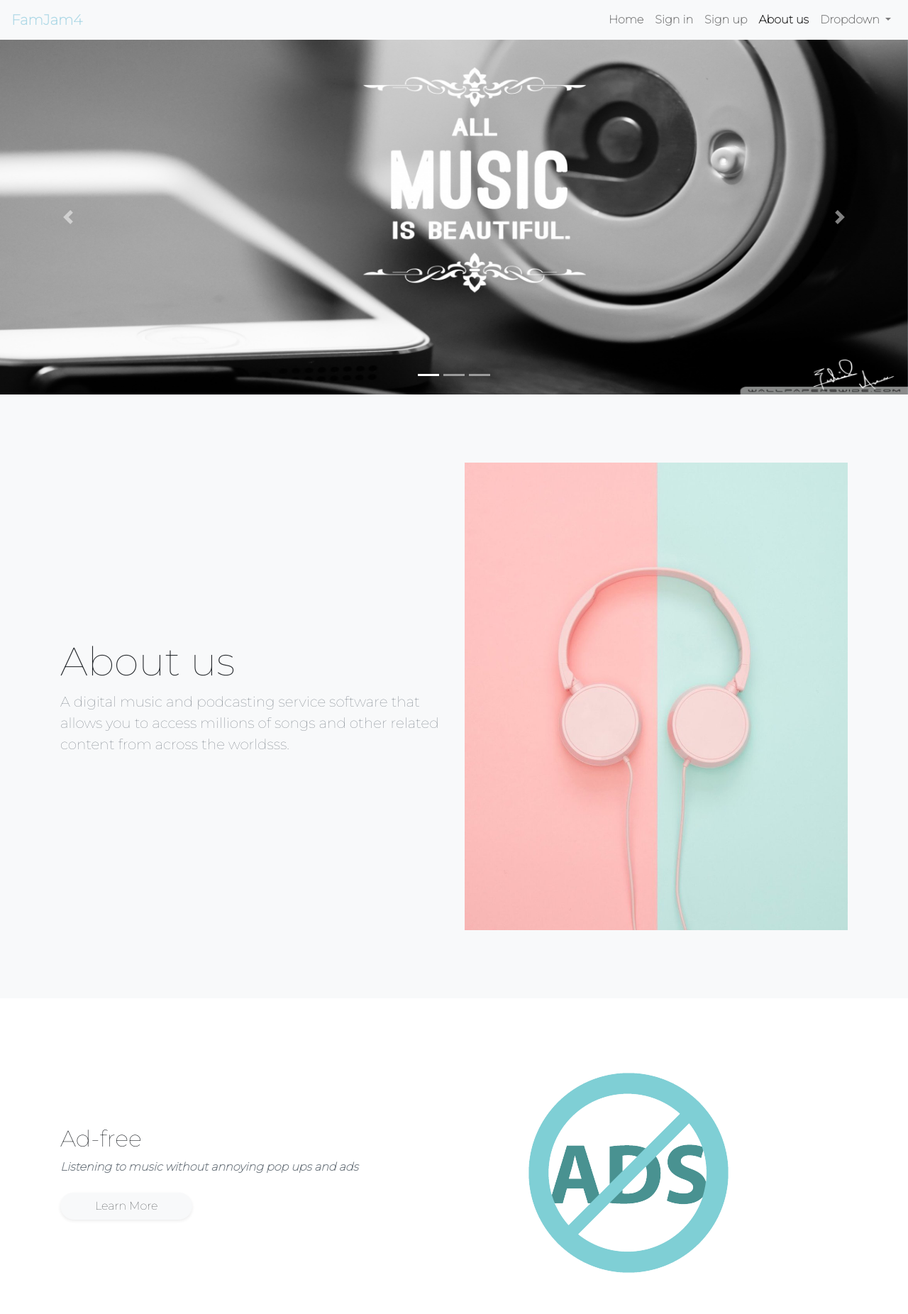
After one commit to qtn3/NewFamJamIT490, a PHP site: page /aboutus.php in a window 1280 px wide. The commit adds this page. Shown: the top 1852 px of the page at 71% size. Run offline with PHP 8.4, Linux system fonts and the light colour scheme.

Commit message:
update home with about us page

```diff
--- /dev/null
+++ b/Frontend/aboutus.php
@@ -0,0 +1,206 @@
+<!doctype html>
+<html lang="en">
+  <head>
+    <!-- Required meta tags -->
+    <meta charset="utf-8">
+    <meta name="viewport" content="width=device-width, initial-scale=1, shrink-to-fit=no">
+
+    <!-- Bootstrap CSS -->
+    <link rel="stylesheet" href="https://stackpath.bootstrapcdn.com/bootstrap/4.3.1/css/bootstrap.min.css" integrity="sha384-ggOyR0iXCbMQv3Xipma34MD+dH/1fQ784/j6cY/iJTQUOhcWr7x9JvoRxT2MZw1T" crossorigin="anonymous">
+    <link rel="stylesheet" href="css/homepage.css">
+    <link rel="preconnect" href="https://fonts.googleapis.com">
+    <link rel="preconnect" href="https://fonts.gstatic.com" crossorigin>
+    <link href="https://fonts.googleapis.com/css2?family=Montserrat:wght@100&display=swap" rel="stylesheet">
+    <title>Homepage</title>
+  </head>
+  <body>
+    <nav class="navbar navbar-expand-lg navbar-light bg-light">
+        <a class="navbar-brand" href="home.php">FamJam4</a>
+        <button class="navbar-toggler" type="button" data-toggle="collapse" data-target="#navbarSupportedContent" aria-controls="navbarSupportedContent" aria-expanded="false" aria-label="Toggle navigation">
+          <span class="navbar-toggler-icon"></span>
+        </button>
+
+        <div class="collapse navbar-collapse" id="navbarSupportedContent">
+          <ul class="navbar-nav ml-auto">
+            <li class="nav-item">
+              <a class="nav-link" href="home.php">Home <span class="sr-only">(current)</span></a>
+            </li>
+            <li class="nav-item">
+              <a class="nav-link" href="login.php">Sign in</a>
+            </li>
+            <li class="nav-item">
+                <a class="nav-link" href="register.php">Sign up</a>
+            </li>
+            <li class="nav-item active">
+                <a class="nav-link" href="#">About us</a>
+            </li>
+            <li class="nav-item dropdown">
+              <a class="nav-link dropdown-toggle" href="#" id="navbarDropdown" role="button" data-toggle="dropdown" aria-haspopup="true" aria-expanded="false">
+                Dropdown
+              </a>
+              <div class="dropdown-menu" aria-labelledby="navbarDropdown">
+                <a class="dropdown-item" href="#">Action</a>
+                <a class="dropdown-item" href="#">Another action</a>
+                <div class="dropdown-divider"></div>
+                <a class="dropdown-item" href="#">Something else here</a>
+              </div>
+            </li>
+          </ul>
+        </div>
+      </nav>
+      <div id="demo" class="carousel slide" data-ride="carousel">
+          <!-- Indicators -->
+          <ul class="carousel-indicators">
+            <li data-target="#demo" data-slide-to="0" class="active"></li>
+            <li data-target="#demo" data-slide-to="1"></li>
+            <li data-target="#demo" data-slide-to="2"></li>
+          </ul>
+          <!-- The slideshow -->
+          <div class="carousel-inner">
+            <div class="carousel-item active">
+              <img src="img/image1.jpg" alt="Los Angeles">
+            </div>
+            <div class="carousel-item">
+              <img src="img/image2.jpg" alt="Chicago">
+            </div>
+            <div class="carousel-item">
+              <img src="img/image3.jpg" alt="New York">
+            </div>
+          </div>
+          <!-- Left and right controls -->
+          <a class="carousel-control-prev" href="#demo" data-slide="prev">
+            <span class="carousel-control-prev-icon"></span>
+          </a>
+          <a class="carousel-control-next" href="#demo" data-slide="next">
+            <span class="carousel-control-next-icon"></span>
+          </a>
+    </div>
+    <div class="bg-light">
+  <div class="container py-5">
+    <div class="row h-100 align-items-center py-5">
+      <div class="col-lg-6">
+        <h1 class="display-4">About us</h1>
+        <p class="lead text-muted mb-0">A digital music and podcasting service software that allows you to access millions of songs and other related content from across the worldsss.</p>
+      </div>
+      <div class="col-lg-6 d-none d-lg-block"><img src="img/digits.jpg" alt="" class="img-fluid"></div>
+    </div>
+  </div>
+</div>
+
+<div class="bg-white py-5">
+  <div class="container py-5">
+    <div class="row align-items-center mb-5">
+      <div class="col-lg-6 order-2 order-lg-1"><i class="fa fa-bar-chart fa-2x mb-3 text-primary"></i>
+        <h2 class="font-weight-light">Ad-free</h2>
+        <p class="font-italic text-muted mb-4">Listening to music without annoying pop ups and ads</p><a href="#" class="btn btn-light px-5 rounded-pill shadow-sm">Learn More</a>
+      </div>
+      <div class="col-lg-5 px-5 mx-auto order-1 order-lg-2"><img src="img/ad.png" alt="" class="img-fluid mb-4 mb-lg-0"></div>
+    </div>
+    <div class="row align-items-center">
+      <div class="col-lg-5 px-5 mx-auto"><img src="img/nocharge.png" alt="" class="img-fluid mb-4 mb-lg-0"></div>
+      <div class="col-lg-6"><i class="fa fa-leaf fa-2x mb-3 text-primary"></i>
+        <h2 class="font-weight-light">Artist charge free</h2>
+        <p class="font-italic text-muted mb-4">No charge for the artist who wants to upload their song</p><a href="#" class="btn btn-light px-5 rounded-pill shadow-sm">Learn More</a>
+      </div>
+    </div>
+    <div class="row align-items-center mb-5">
+      <div class="col-lg-6 order-2 order-lg-1"><i class="fa fa-bar-chart fa-2x mb-3 text-primary"></i>
+        <h2 class="font-weight-light">Pay less</h2>
+        <p class="font-italic text-muted mb-4">Fewer subscription fees compared to others in the market</p><a href="#" class="btn btn-light px-5 rounded-pill shadow-sm">Learn More</a>
+      </div>
+      <div class="col-lg-5 px-5 mx-auto order-1 order-lg-2"><img src="img/payless.png" alt="" class="img-fluid mb-4 mb-lg-0"></div>
+    </div>
+    <div class="row align-items-center">
+      <div class="col-lg-5 px-5 mx-auto"><img src="img/listenoffline.png" alt="" class="img-fluid mb-4 mb-lg-0"></div>
+      <div class="col-lg-6"><i class="fa fa-leaf fa-2x mb-3 text-primary"></i>
+        <h2 class="font-weight-light">Offline Music Supported</h2>
+        <p class="font-italic text-muted mb-4">Subscribers can download songs so that they can listen to them offline</p><a href="#" class="btn btn-light px-5 rounded-pill shadow-sm">Learn More</a>
+      </div>
+    </div>
+  </div>
+</div>
+
+<div class="bg-light py-5">
+  <div class="container py-5">
+    <div class="row mb-4">
+      <div class="col-lg-5">
+        <h2 class="display-4 font-weight-light">Our team</h2>
+        <p class="font-italic text-muted">Lorem ipsum dolor sit amet, consectetur adipisicing elit.</p>
+      </div>
+    </div>
+
+    <div class="row text-center">
+      <!-- Team item-->
+      <div class="col-xl-3 col-sm-6 mb-5">
+        <div class="bg-white rounded shadow-sm py-5 px-4"><img src="https://bootstrapious.com/i/snippets/sn-about/avatar-4.png" alt="" width="100" class="img-fluid rounded-circle mb-3 img-thumbnail shadow-sm">
+          <h5 class="mb-0">Shirley Justiniano</h5><span class="small text-uppercase text-muted">CEO - Founder</span>
+          <ul class="social mb-0 list-inline mt-3">
+            <li class="list-inline-item"><a href="#" class="social-link"><i class="fa fa-facebook-f"></i></a></li>
+            <li class="list-inline-item"><a href="#" class="social-link"><i class="fa fa-twitter"></i></a></li>
+            <li class="list-inline-item"><a href="#" class="social-link"><i class="fa fa-instagram"></i></a></li>
+            <li class="list-inline-item"><a href="#" class="social-link"><i class="fa fa-linkedin"></i></a></li>
+          </ul>
+        </div>
+      </div>
+      <!-- End-->
+
+      <!-- Team item-->
+      <div class="col-xl-3 col-sm-6 mb-5">
+        <div class="bg-white rounded shadow-sm py-5 px-4"><img src="https://bootstrapious.com/i/snippets/sn-about/avatar-3.png" alt="" width="100" class="img-fluid rounded-circle mb-3 img-thumbnail shadow-sm">
+          <h5 class="mb-0">Quang Nguyen</h5><span class="small text-uppercase text-muted">CEO - Founder</span>
+          <ul class="social mb-0 list-inline mt-3">
+            <li class="list-inline-item"><a href="#" class="social-link"><i class="fa fa-facebook-f"></i></a></li>
+            <li class="list-inline-item"><a href="#" class="social-link"><i class="fa fa-twitter"></i></a></li>
+            <li class="list-inline-item"><a href="#" class="social-link"><i class="fa fa-instagram"></i></a></li>
+            <li class="list-inline-item"><a href="#" class="social-link"><i class="fa fa-linkedin"></i></a></li>
+          </ul>
+        </div>
+      </div>
+      <!-- End-->
+
+      <!-- Team item-->
+      <div class="col-xl-3 col-sm-6 mb-5">
+        <div class="bg-white rounded shadow-sm py-5 px-4"><img src="https://bootstrapious.com/i/snippets/sn-about/avatar-2.png" alt="" width="100" class="img-fluid rounded-circle mb-3 img-thumbnail shadow-sm">
+          <h5 class="mb-0">Divya Patel</h5><span class="small text-uppercase text-muted">CEO - Founder</span>
+          <ul class="social mb-0 list-inline mt-3">
+            <li class="list-inline-item"><a href="#" class="social-link"><i class="fa fa-facebook-f"></i></a></li>
+            <li class="list-inline-item"><a href="#" class="social-link"><i class="fa fa-twitter"></i></a></li>
+            <li class="list-inline-item"><a href="#" class="social-link"><i class="fa fa-instagram"></i></a></li>
+            <li class="list-inline-item"><a href="#" class="social-link"><i class="fa fa-linkedin"></i></a></li>
+          </ul>
+        </div>
+      </div>
+      <!-- End-->
+
+      <!-- Team item-->
+      <div class="col-xl-3 col-sm-6 mb-5">
+        <div class="bg-white rounded shadow-sm py-5 px-4"><img src="https://bootstrapious.com/i/snippets/sn-about/avatar-1.png" alt="" width="100" class="img-fluid rounded-circle mb-3 img-thumbnail shadow-sm">
+          <h5 class="mb-0">Richard Jeong</h5><span class="small text-uppercase text-muted">CEO - Founder</span>
+          <ul class="social mb-0 list-inline mt-3">
+            <li class="list-inline-item"><a href="#" class="social-link"><i class="fa fa-facebook-f"></i></a></li>
+            <li class="list-inline-item"><a href="#" class="social-link"><i class="fa fa-twitter"></i></a></li>
+            <li class="list-inline-item"><a href="#" class="social-link"><i class="fa fa-instagram"></i></a></li>
+            <li class="list-inline-item"><a href="#" class="social-link"><i class="fa fa-linkedin"></i></a></li>
+          </ul>
+        </div>
+      </div>
+      <!-- End-->
+
+    </div>
+  </div>
+</div>
+
+
+<footer class="bg-light pb-5">
+  <div class="container text-center">
+    <p class="font-italic text-muted mb-0">&copy; Copyrights FamJam4.com All rights reserved.</p>
+  </div>
+</footer>
+
+    <!-- Optional JavaScript -->
+    <!-- jQuery first, then Popper.js, then Bootstrap JS -->
+    <script src="https://code.jquery.com/jquery-3.3.1.slim.min.js" integrity="sha384-q8i/X+965DzO0rT7abK41JStQIAqVgRVzpbzo5smXKp4YfRvH+8abtTE1Pi6jizo" crossorigin="anonymous"></script>
+    <script src="https://cdnjs.cloudflare.com/ajax/libs/popper.js/1.14.7/umd/popper.min.js" integrity="sha384-UO2eT0CpHqdSJQ6hJty5KVphtPhzWj9WO1clHTMGa3JDZwrnQq4sF86dIHNDz0W1" crossorigin="anonymous"></script>
+    <script src="https://stackpath.bootstrapcdn.com/bootstrap/4.3.1/js/bootstrap.min.js" integrity="sha384-JjSmVgyd0p3pXB1rRibZUAYoIIy6OrQ6VrjIEaFf/nJGzIxFDsf4x0xIM+B07jRM" crossorigin="anonymous"></script>
+  </body>
+</html>
--- /dev/null
+++ b/Frontend/css/aboutus.css
@@ -0,0 +1,5 @@
+body{
+    background-color: lightblue !important;
+    font-family: 'Montserrat', sans-serif;
+    font-weight: 600;
+}
--- a/Frontend/css/homepage.css
+++ b/Frontend/css/homepage.css
@@ -0,0 +1,16 @@
+body{
+    background-color: lightblue;
+    font-family: 'Montserrat', sans-serif;
+    font-weight: 600;
+}
+.navbar-brand{
+    color: lightblue !important;
+    font-weight: 600 !important;
+}
+.carousel-inner>.carousel-item>img{
+    display: block;
+    height: 500px;
+    max-width: 100%;
+    line-height: 1;
+    width: 100%;
+}
--- a/Frontend/css/login.css
+++ b/Frontend/css/login.css
@@ -14,7 +14,7 @@ body {
 
 .sign {
     padding-top: 40px;
-    color: aqua;
+    color: lightblue;
     font-family: 'Ubuntu', sans-serif;
     font-weight: bold;
     font-size: 42px;
@@ -45,7 +45,7 @@ form.form1 {
 }
 
 .pass {
-        width: 76%;
+width: 76%;
 color: rgb(38, 50, 56);
 font-weight: 700;
 font-size: 14px;
@@ -73,7 +73,7 @@ font-family: 'Ubuntu', sans-serif;
 .submit {
   cursor: pointer;
     border-radius: 5em;
-    color: aqua;
+    color: lightblue;
     /* background: linear-gradient(to right, #9C27B0, #E040FB); */
     background-color: #696969;
     border: 0;
--- a/Frontend/css/signup.css
+++ b/Frontend/css/signup.css
@@ -18,7 +18,7 @@ body {
 
 .sign {
     padding-top: 40px;
-    color: aqua;
+    color: lightblue;
     font-family: 'Ubuntu', sans-serif;
     font-weight: bold;
     font-size: 42px;
@@ -49,7 +49,7 @@ form.form1 {
 }
 
 .pass {
-        width: 76%;
+width: 76%;
 color: rgb(38, 50, 56);
 font-weight: 700;
 font-size: 14px;
@@ -77,7 +77,7 @@ font-family: 'Ubuntu', sans-serif;
 .submit {
   cursor: pointer;
     border-radius: 5em;
-    color: aqua;
+    color: lightblue;
     /* background: linear-gradient(to right, #9C27B0, #E040FB); */
     background-color: #696969;
     border: 0;
--- a/Frontend/index.php
+++ b/Frontend/index.php
@@ -35,7 +35,7 @@
 						<div class="hero-copy">
 	                        <h1 class="hero-title mt-0">Feel the Beat</h1>
 	                        <p class="hero-paragraph">Digital music and podcasting service software that allows you to access millions of songs and other related content from across the worldsss.</p>
-	                        <div class="hero-cta"><a class="button button-primary" href="#">About Us</a><a class="button" href="register.php">Sign Up</a></div>
+	                        <div class="hero-cta"><a class="button button-primary" href="aboutus.php">About Us</a><a class="button" href="register.php">Sign Up</a></div>
 						</div>
 						<div class="hero-figure anime-element">
 							<svg class="placeholder" width="528" height="396" viewBox="0 0 528 396">
--- a/Frontend/login.php
+++ b/Frontend/login.php
@@ -5,7 +5,7 @@ use PhpAmqpLib\Connection\AMQPStreamConnection;
 use PhpAmqpLib\Message\AMQPMessage;
 
 //Connect to RabbitMQ
-$connection = new AMQPStreamConnection('192.168.194.135', 5672, 'dp75', '1234', 'dp75');
+$connection = new AMQPStreamConnection('192.168.194.241', 5672, 'dp75', '1234', 'dp75');
 $channel = $connection->channel();
 
 if(isset($_POST['submit'])){
--- a/Frontend/register.php
+++ b/Frontend/register.php
@@ -25,14 +25,13 @@ if(isset($_POST['submit'])){
     $channel->queue_declare('database register queue', false, false, false, false);
     $callback = function($msg){
     $creadUser=json_decode($msg->body,true);
+    echo $creadUser['state'];
     if($creadUser['state']==1){ //user existed register
       global $channel;
       echo 'Username is already existed!';
-      $channel->queue_delete('database register queue');//delete database register queue
     }
     else{ //register is success redirecting user to home page
-      header('refresh:5,url: home.html');
-      $channel->queue_delete('database register queue');
+      header('refresh:5,url: home.php');
       die();
     }
   };
```
Also changed, not shown: Frontend/home.php (renamed from Frontend/home.html, +39 -4 lines), Frontend/img/ad.png (added), Frontend/img/digits.jpg (added), Frontend/img/image1.jpg (added), Frontend/img/image2.jpg (added), Frontend/img/image3.jpg (added), Frontend/img/listenoffline.png (added), Frontend/img/nocharge.png (added), Frontend/img/payless.png (added).
